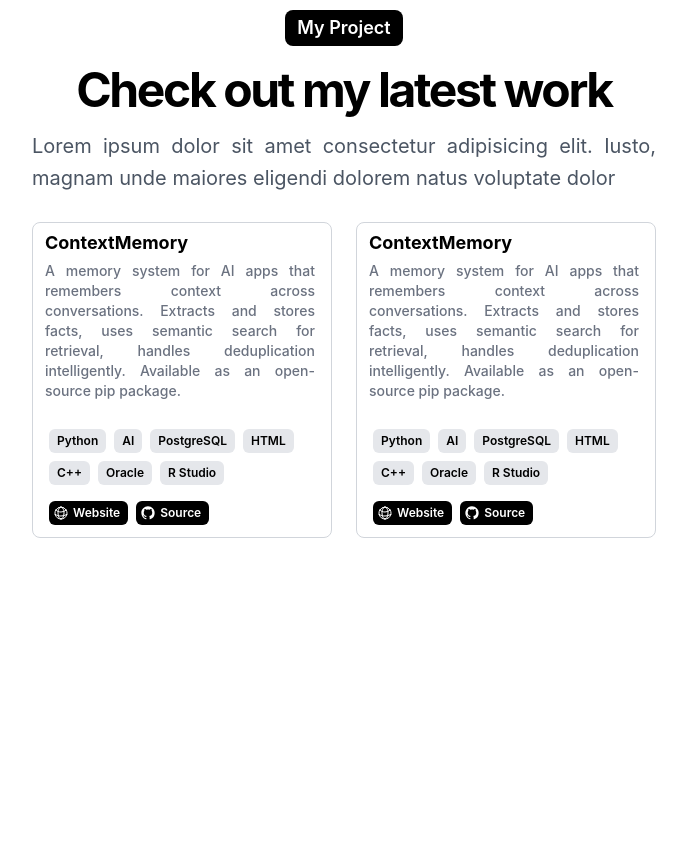
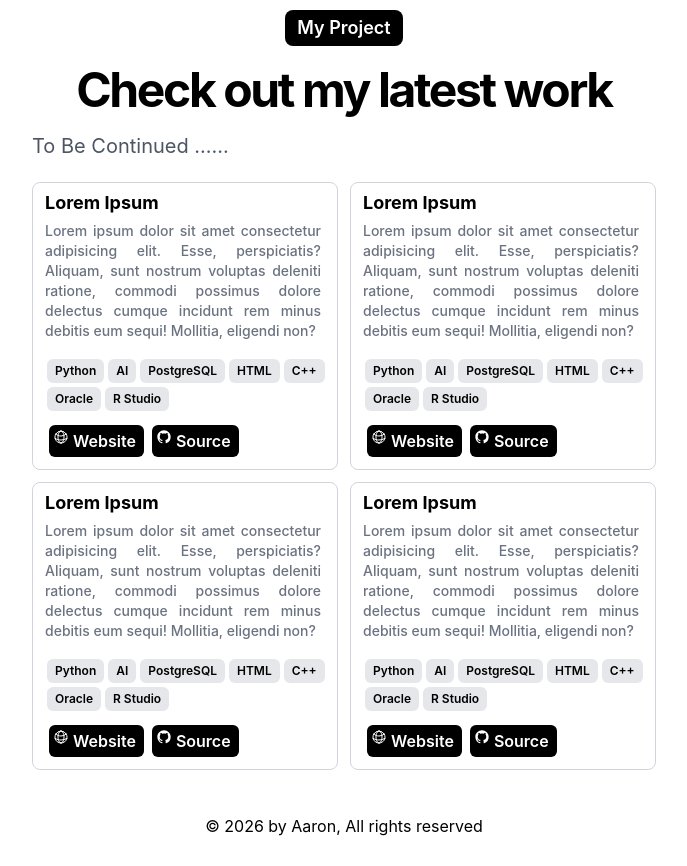
Before and after one commit to p4rtof/hell-nah, a React (Vite) app: page / in a window 1280 px wide. Shown: the part 1120-1986 px from the top of the page, without its empty margins (296-983 px from the left). Before the commit the page ends 1678 px from the top, so only its background shows below. Built offline with nearby package versions, Linux system fonts and the light colour scheme.

Commit message:
add academic

```diff
--- /dev/null
+++ b/src/components/Footer.jsx
@@ -0,0 +1,11 @@
+const Footer = () => {
+  return (
+    <footer>
+        <div className="text-center mt-3 mb-4 py-3">
+            © 2026 by Aaron, All rights reserved
+        </div>
+    </footer>
+  )
+}
+
+export default Footer
--- a/src/components/Project.jsx
+++ b/src/components/Project.jsx
@@ -3,30 +3,30 @@ const Project = () => {
         <main className="container mx-auto max-w-2xl px-6 py-5 text-center mt-10">
             <div className="items-center mx-auto w-fit rounded-lg text-lg font-semibold text-center py-1 px-3 bg-black text-white">My Project</div>
             <div className="text-3xl font-bold tracking-tighter md:text-5xl mt-3 md:mt-5">Check out my latest work</div>
-            <div className="mt-4 text-xl  text-gray-600 text-justify mb-7 leading-8">Lorem ipsum dolor sit amet consectetur adipisicing elit. Iusto, magnam unde maiores eligendi dolorem natus voluptate dolor </div>
+            <div className="mt-4 text-xl  text-gray-600 text-justify mb-5 leading-8 ">To Be Continued ...... </div>
 
-            <div className="card flex gap-6 ">
+            <div className="grid grid-cols-1 sm:grid-cols-2 gap-3 ">
                 {/* 1 */}
-                <div className="container text-left border border-gray-300 px-2 py-1 rounded-lg w-full md:w-1/2 pl-3">
-                    <div className="font-bold text-lg mb-1 mt-0.5">ContextMemory</div>
-                    <div className="font-sans text-pretty text-sm text-gray-500 leading-5 mb-6 font-medium text-justify mr-2">A memory system for AI apps that remembers context across conversations. Extracts and stores facts, uses semantic search for retrieval, handles deduplication intelligently. Available as an open-source pip package.</div>
+                <div className="container text-left border border-gray-300 px-2 py-1 rounded-lg w-full md:w-full pl-3">
+                    <div className="font-bold text-lg mb-1 mt-0.5">Lorem Ipsum</div>
+                    <div className="font-sans text-pretty text-sm text-gray-500 leading-5 mb-4 font-medium text-justify mr-2">Lorem ipsum dolor sit amet consectetur adipisicing elit. Esse, perspiciatis? Aliquam, sunt nostrum voluptas deleniti ratione, commodi possimus dolore delectus cumque incidunt rem minus debitis eum sequi! Mollitia, eligendi non?</div>
 
                     <div className="container flex flex-wrap">
-                        <div className="bg-gray-200 px-2 py-1 rounded-md m-1 font-semibold text-xs">Python</div>
-                        <div className="bg-gray-200 px-2 py-1 rounded-md m-1 font-semibold text-xs">AI</div>
-                        <div className="bg-gray-200 px-2 py-1 rounded-md m-1 font-semibold text-xs">PostgreSQL</div>
-                        <div className="bg-gray-200 px-2 py-1 rounded-md m-1 font-semibold text-xs">HTML</div>
-                        <div className="bg-gray-200 px-2 py-1 rounded-md m-1 font-semibold text-xs">C++</div>
-                        <div className="bg-gray-200 px-2 py-1 rounded-md m-1 font-semibold text-xs">Oracle</div>
-                        <div className="bg-gray-200 px-2 py-1 rounded-md m-1 font-semibold text-xs">R Studio</div>
+                        <div className="bg-gray-200 px-2 py-1 rounded-md m-0.5 font-semibold text-xs cursor-pointer">Python</div>
+                        <div className="bg-gray-200 px-2 py-1 rounded-md m-0.5 font-semibold text-xs cursor-pointer">AI</div>
+                        <div className="bg-gray-200 px-2 py-1 rounded-md m-0.5 font-semibold text-xs cursor-pointer">PostgreSQL</div>
+                        <div className="bg-gray-200 px-2 py-1 rounded-md m-0.5 font-semibold text-xs cursor-pointer">HTML</div>
+                        <div className="bg-gray-200 px-2 py-1 rounded-md m-0.5 font-semibold text-xs cursor-pointer">C++</div>
+                        <div className="bg-gray-200 px-2 py-1 rounded-md m-0.5 font-semibold text-xs cursor-pointer">Oracle</div>
+                        <div className="bg-gray-200 px-2 py-1 rounded-md m-0.5 font-semibold text-xs cursor-pointer">R Studio</div>
                     </div>
 
                     <div className="container flex mt-2 mb-1">
 
-                        <div className="bg-black text-white px-1 pr-2 py-1 rounded-md m-1 font-semibold text-xs flex"><svg xmlns="http://www.w3.org/2000/svg" fill="none" viewBox="0 0 24 24" strokeWidth={1.5} stroke="currentColor" className="size-4 mr-1 ">
+                        <div className="bg-black text-white px-1 pr-2 py-1 rounded-md m-1 font-semibold cursor-pointertext-xs flex"><svg xmlns="http://www.w3.org/2000/svg" fill="none" viewBox="0 0 24 24" strokeWidth={1.5} stroke="currentColor" className="size-4 mr-1 ">
                             <path strokeLinecap="round" strokeLinejoin="round" d="M12 21a9.004 9.004 0 0 0 8.716-6.747M12 21a9.004 9.004 0 0 1-8.716-6.747M12 21c2.485 0 4.5-4.03 4.5-9S14.485 3 12 3m0 18c-2.485 0-4.5-4.03-4.5-9S9.515 3 12 3m0 0a8.997 8.997 0 0 1 7.843 4.582M12 3a8.997 8.997 0 0 0-7.843 4.582m15.686 0A11.953 11.953 0 0 1 12 10.5c-2.998 0-5.74-1.1-7.843-2.918m15.686 0A8.959 8.959 0 0 1 21 12c0 .778-.099 1.533-.284 2.253m0 0A17.919 17.919 0 0 1 12 16.5c-3.162 0-6.133-.815-8.716-2.247m0 0A9.015 9.015 0 0 1 3 12c0-1.605.42-3.113 1.157-4.418" />
                         </svg>Website </div>
-                        <div className="bg-black text-white px-1 pr-2 py-1 rounded-md m-1 font-semibold text-xs"><a href="https://github.com/username-kamu" target="_blank" className="text-white gap-1 transition flex">
+                        <div className="bg-black text-white px-1 pr-2 py-1 rounded-md m-1 font-semibold cursor-pointertext-xs"><a href="https://github.com/username-kamu" target="_blank" className="text-white gap-1 transition flex">
                             <svg xmlns="http://www.w3.org/2000/svg" viewBox="0 0 24 24" fill="white" className="w-4 h-4">
                                 <path fillRule="evenodd" d="M12 2C6.477 2 2 6.484 2 12.017c0 4.425 2.865 8.18 6.839 9.504.5.092.682-.217.682-.483 0-.237-.008-.868-.013-1.703-2.782.605-3.369-1.343-3.369-1.343-.454-1.158-1.11-1.466-1.11-1.466-.908-.62.069-.608.069-.608 1.003.07 1.531 1.032 1.531 1.032.892 1.53 2.341 1.088 2.91.832.092-.647.35-1.088.636-1.338-2.22-.253-4.555-1.113-4.555-4.951 0-1.093.39-1.988 1.029-2.688-.103-.253-.446-1.272.098-2.65 0 0 .84-.27 2.75 1.026A9.564 9.564 0 0112 6.844c.85.004 1.705.115 2.504.337 1.909-1.296 2.747-1.027 2.747-1.027.546 1.379.202 2.398.1 2.651.64.7 1.028 1.595 1.028 2.688 0 3.848-2.339 4.695-4.566 4.943.359.309.678.92.678 1.855 0 1.338-.012 2.419-.012 2.747 0 .268.18.58.688.482A10.019 10.019 0 0022 12.017C22 6.484 17.522 2 12 2z" clipRule="evenodd" />
                             </svg> Source
@@ -34,26 +34,83 @@ const Project = () => {
                     </div>
                 </div>
 
-                <div className="container text-left border border-gray-300 px-2 py-1 rounded-lg w-full md:w-1/2 pl-3">
-                    <div className="font-bold text-lg mb-1 mt-0.5">ContextMemory</div>
-                    <div className="font-sans text-pretty text-sm text-gray-500 leading-5 mb-6 font-medium text-justify mr-2">A memory system for AI apps that remembers context across conversations. Extracts and stores facts, uses semantic search for retrieval, handles deduplication intelligently. Available as an open-source pip package.</div>
+                {/* 2 */}
+                <div className="container text-left border border-gray-300 px-2 py-1 rounded-lg w-full md:w-full pl-3">
+                    <div className="font-bold text-lg mb-1 mt-0.5">Lorem Ipsum</div>
+                    <div className="font-sans text-pretty text-sm text-gray-500 leading-5 mb-4 font-medium text-justify mr-2">Lorem ipsum dolor sit amet consectetur adipisicing elit. Esse, perspiciatis? Aliquam, sunt nostrum voluptas deleniti ratione, commodi possimus dolore delectus cumque incidunt rem minus debitis eum sequi! Mollitia, eligendi non?</div>
 
                     <div className="container flex flex-wrap">
-                        <div className="bg-gray-200 px-2 py-1 rounded-md m-1 font-semibold text-xs">Python</div>
-                        <div className="bg-gray-200 px-2 py-1 rounded-md m-1 font-semibold text-xs">AI</div>
-                        <div className="bg-gray-200 px-2 py-1 rounded-md m-1 font-semibold text-xs">PostgreSQL</div>
-                        <div className="bg-gray-200 px-2 py-1 rounded-md m-1 font-semibold text-xs">HTML</div>
-                        <div className="bg-gray-200 px-2 py-1 rounded-md m-1 font-semibold text-xs">C++</div>
-                        <div className="bg-gray-200 px-2 py-1 rounded-md m-1 font-semibold text-xs">Oracle</div>
-                        <div className="bg-gray-200 px-2 py-1 rounded-md m-1 font-semibold text-xs">R Studio</div>
+                        <div className="bg-gray-200 px-2 py-1 rounded-md m-0.5 font-semibold text-xs cursor-pointer">Python</div>
+                        <div className="bg-gray-200 px-2 py-1 rounded-md m-0.5 font-semibold text-xs cursor-pointer">AI</div>
+                        <div className="bg-gray-200 px-2 py-1 rounded-md m-0.5 font-semibold text-xs cursor-pointer">PostgreSQL</div>
+                        <div className="bg-gray-200 px-2 py-1 rounded-md m-0.5 font-semibold text-xs cursor-pointer">HTML</div>
+                        <div className="bg-gray-200 px-2 py-1 rounded-md m-0.5 font-semibold text-xs cursor-pointer">C++</div>
+                        <div className="bg-gray-200 px-2 py-1 rounded-md m-0.5 font-semibold text-xs cursor-pointer">Oracle</div>
+                        <div className="bg-gray-200 px-2 py-1 rounded-md m-0.5 font-semibold text-xs cursor-pointer">R Studio</div>
                     </div>
 
                     <div className="container flex mt-2 mb-1">
 
-                        <div className="bg-black text-white px-1 pr-2 py-1 rounded-md m-1 font-semibold text-xs flex"><svg xmlns="http://www.w3.org/2000/svg" fill="none" viewBox="0 0 24 24" strokeWidth={1.5} stroke="currentColor" className="size-4 mr-1 ">
+                        <div className="bg-black text-white px-1 pr-2 py-1 rounded-md m-1 font-semibold cursor-pointertext-xs flex"><svg xmlns="http://www.w3.org/2000/svg" fill="none" viewBox="0 0 24 24" strokeWidth={1.5} stroke="currentColor" className="size-4 mr-1 ">
                             <path strokeLinecap="round" strokeLinejoin="round" d="M12 21a9.004 9.004 0 0 0 8.716-6.747M12 21a9.004 9.004 0 0 1-8.716-6.747M12 21c2.485 0 4.5-4.03 4.5-9S14.485 3 12 3m0 18c-2.485 0-4.5-4.03-4.5-9S9.515 3 12 3m0 0a8.997 8.997 0 0 1 7.843 4.582M12 3a8.997 8.997 0 0 0-7.843 4.582m15.686 0A11.953 11.953 0 0 1 12 10.5c-2.998 0-5.74-1.1-7.843-2.918m15.686 0A8.959 8.959 0 0 1 21 12c0 .778-.099 1.533-.284 2.253m0 0A17.919 17.919 0 0 1 12 16.5c-3.162 0-6.133-.815-8.716-2.247m0 0A9.015 9.015 0 0 1 3 12c0-1.605.42-3.113 1.157-4.418" />
                         </svg>Website </div>
-                        <div className="bg-black text-white px-1 pr-2 py-1 rounded-md m-1 font-semibold text-xs"><a href="https://github.com/username-kamu" target="_blank" className="text-white gap-1 transition flex">
+                        <div className="bg-black text-white px-1 pr-2 py-1 rounded-md m-1 font-semibold cursor-pointertext-xs"><a href="https://github.com/username-kamu" target="_blank" className="text-white gap-1 transition flex">
+                            <svg xmlns="http://www.w3.org/2000/svg" viewBox="0 0 24 24" fill="white" className="w-4 h-4">
+                                <path fillRule="evenodd" d="M12 2C6.477 2 2 6.484 2 12.017c0 4.425 2.865 8.18 6.839 9.504.5.092.682-.217.682-.483 0-.237-.008-.868-.013-1.703-2.782.605-3.369-1.343-3.369-1.343-.454-1.158-1.11-1.466-1.11-1.466-.908-.62.069-.608.069-.608 1.003.07 1.531 1.032 1.531 1.032.892 1.53 2.341 1.088 2.91.832.092-.647.35-1.088.636-1.338-2.22-.253-4.555-1.113-4.555-4.951 0-1.093.39-1.988 1.029-2.688-.103-.253-.446-1.272.098-2.65 0 0 .84-.27 2.75 1.026A9.564 9.564 0 0112 6.844c.85.004 1.705.115 2.504.337 1.909-1.296 2.747-1.027 2.747-1.027.546 1.379.202 2.398.1 2.651.64.7 1.028 1.595 1.028 2.688 0 3.848-2.339 4.695-4.566 4.943.359.309.678.92.678 1.855 0 1.338-.012 2.419-.012 2.747 0 .268.18.58.688.482A10.019 10.019 0 0022 12.017C22 6.484 17.522 2 12 2z" clipRule="evenodd" />
+                            </svg> Source
+                        </a></div>
+                    </div>
+                </div>
+
+                {/* 3 */}
+                <div className="container text-left border border-gray-300 px-2 py-1 rounded-lg w-full md:w-full pl-3">
+                    <div className="font-bold text-lg mb-1 mt-0.5">Lorem Ipsum</div>
+                    <div className="font-sans text-pretty text-sm text-gray-500 leading-5 mb-4 font-medium text-justify mr-2">Lorem ipsum dolor sit amet consectetur adipisicing elit. Esse, perspiciatis? Aliquam, sunt nostrum voluptas deleniti ratione, commodi possimus dolore delectus cumque incidunt rem minus debitis eum sequi! Mollitia, eligendi non?</div>
+
+                    <div className="container flex flex-wrap">
+                        <div className="bg-gray-200 px-2 py-1 rounded-md m-0.5 font-semibold text-xs cursor-pointer">Python</div>
+                        <div className="bg-gray-200 px-2 py-1 rounded-md m-0.5 font-semibold text-xs cursor-pointer">AI</div>
+                        <div className="bg-gray-200 px-2 py-1 rounded-md m-0.5 font-semibold text-xs cursor-pointer">PostgreSQL</div>
+                        <div className="bg-gray-200 px-2 py-1 rounded-md m-0.5 font-semibold text-xs cursor-pointer">HTML</div>
+                        <div className="bg-gray-200 px-2 py-1 rounded-md m-0.5 font-semibold text-xs cursor-pointer">C++</div>
+                        <div className="bg-gray-200 px-2 py-1 rounded-md m-0.5 font-semibold text-xs cursor-pointer">Oracle</div>
+                        <div className="bg-gray-200 px-2 py-1 rounded-md m-0.5 font-semibold text-xs cursor-pointer">R Studio</div>
+                    </div>
+
+                    <div className="container flex mt-2 mb-1">
+
+                        <div className="bg-black text-white px-1 pr-2 py-1 rounded-md m-1 font-semibold cursor-pointertext-xs flex"><svg xmlns="http://www.w3.org/2000/svg" fill="none" viewBox="0 0 24 24" strokeWidth={1.5} stroke="currentColor" className="size-4 mr-1 ">
+                            <path strokeLinecap="round" strokeLinejoin="round" d="M12 21a9.004 9.004 0 0 0 8.716-6.747M12 21a9.004 9.004 0 0 1-8.716-6.747M12 21c2.485 0 4.5-4.03 4.5-9S14.485 3 12 3m0 18c-2.485 0-4.5-4.03-4.5-9S9.515 3 12 3m0 0a8.997 8.997 0 0 1 7.843 4.582M12 3a8.997 8.997 0 0 0-7.843 4.582m15.686 0A11.953 11.953 0 0 1 12 10.5c-2.998 0-5.74-1.1-7.843-2.918m15.686 0A8.959 8.959 0 0 1 21 12c0 .778-.099 1.533-.284 2.253m0 0A17.919 17.919 0 0 1 12 16.5c-3.162 0-6.133-.815-8.716-2.247m0 0A9.015 9.015 0 0 1 3 12c0-1.605.42-3.113 1.157-4.418" />
+                        </svg>Website </div>
+                        <div className="bg-black text-white px-1 pr-2 py-1 rounded-md m-1 font-semibold cursor-pointertext-xs"><a href="https://github.com/username-kamu" target="_blank" className="text-white gap-1 transition flex">
+                            <svg xmlns="http://www.w3.org/2000/svg" viewBox="0 0 24 24" fill="white" className="w-4 h-4">
+                                <path fillRule="evenodd" d="M12 2C6.477 2 2 6.484 2 12.017c0 4.425 2.865 8.18 6.839 9.504.5.092.682-.217.682-.483 0-.237-.008-.868-.013-1.703-2.782.605-3.369-1.343-3.369-1.343-.454-1.158-1.11-1.466-1.11-1.466-.908-.62.069-.608.069-.608 1.003.07 1.531 1.032 1.531 1.032.892 1.53 2.341 1.088 2.91.832.092-.647.35-1.088.636-1.338-2.22-.253-4.555-1.113-4.555-4.951 0-1.093.39-1.988 1.029-2.688-.103-.253-.446-1.272.098-2.65 0 0 .84-.27 2.75 1.026A9.564 9.564 0 0112 6.844c.85.004 1.705.115 2.504.337 1.909-1.296 2.747-1.027 2.747-1.027.546 1.379.202 2.398.1 2.651.64.7 1.028 1.595 1.028 2.688 0 3.848-2.339 4.695-4.566 4.943.359.309.678.92.678 1.855 0 1.338-.012 2.419-.012 2.747 0 .268.18.58.688.482A10.019 10.019 0 0022 12.017C22 6.484 17.522 2 12 2z" clipRule="evenodd" />
+                            </svg> Source
+                        </a></div>
+                    </div>
+                </div>
+
+                {/* 4 */}
+                <div className="container text-left border border-gray-300 px-2 py-1 rounded-lg w-full md:w-full pl-3">
+                    <div className="font-bold text-lg mb-1 mt-0.5">Lorem Ipsum</div>
+                    <div className="font-sans text-pretty text-sm text-gray-500 leading-5 mb-4 font-medium text-justify mr-2">Lorem ipsum dolor sit amet consectetur adipisicing elit. Esse, perspiciatis? Aliquam, sunt nostrum voluptas deleniti ratione, commodi possimus dolore delectus cumque incidunt rem minus debitis eum sequi! Mollitia, eligendi non?</div>
+
+                    <div className="container flex flex-wrap">
+                        <div className="bg-gray-200 px-2 py-1 rounded-md m-0.5 font-semibold text-xs cursor-pointer">Python</div>
+                        <div className="bg-gray-200 px-2 py-1 rounded-md m-0.5 font-semibold text-xs cursor-pointer">AI</div>
+                        <div className="bg-gray-200 px-2 py-1 rounded-md m-0.5 font-semibold text-xs cursor-pointer">PostgreSQL</div>
+                        <div className="bg-gray-200 px-2 py-1 rounded-md m-0.5 font-semibold text-xs cursor-pointer">HTML</div>
+                        <div className="bg-gray-200 px-2 py-1 rounded-md m-0.5 font-semibold text-xs cursor-pointer">C++</div>
+                        <div className="bg-gray-200 px-2 py-1 rounded-md m-0.5 font-semibold text-xs cursor-pointer">Oracle</div>
+                        <div className="bg-gray-200 px-2 py-1 rounded-md m-0.5 font-semibold text-xs cursor-pointer">R Studio</div>
+                    </div>
+
+                    <div className="container flex mt-2 mb-1">
+
+                        <div className="bg-black text-white px-1 pr-2 py-1 rounded-md m-1 font-semibold cursor-pointertext-xs flex"><svg xmlns="http://www.w3.org/2000/svg" fill="none" viewBox="0 0 24 24" strokeWidth={1.5} stroke="currentColor" className="size-4 mr-1 ">
+                            <path strokeLinecap="round" strokeLinejoin="round" d="M12 21a9.004 9.004 0 0 0 8.716-6.747M12 21a9.004 9.004 0 0 1-8.716-6.747M12 21c2.485 0 4.5-4.03 4.5-9S14.485 3 12 3m0 18c-2.485 0-4.5-4.03-4.5-9S9.515 3 12 3m0 0a8.997 8.997 0 0 1 7.843 4.582M12 3a8.997 8.997 0 0 0-7.843 4.582m15.686 0A11.953 11.953 0 0 1 12 10.5c-2.998 0-5.74-1.1-7.843-2.918m15.686 0A8.959 8.959 0 0 1 21 12c0 .778-.099 1.533-.284 2.253m0 0A17.919 17.919 0 0 1 12 16.5c-3.162 0-6.133-.815-8.716-2.247m0 0A9.015 9.015 0 0 1 3 12c0-1.605.42-3.113 1.157-4.418" />
+                        </svg>Website </div>
+                        <div className="bg-black text-white px-1 pr-2 py-1 rounded-md m-1 font-semibold cursor-pointertext-xs"><a href="https://github.com/username-kamu" target="_blank" className="text-white gap-1 transition flex">
                             <svg xmlns="http://www.w3.org/2000/svg" viewBox="0 0 24 24" fill="white" className="w-4 h-4">
                                 <path fillRule="evenodd" d="M12 2C6.477 2 2 6.484 2 12.017c0 4.425 2.865 8.18 6.839 9.504.5.092.682-.217.682-.483 0-.237-.008-.868-.013-1.703-2.782.605-3.369-1.343-3.369-1.343-.454-1.158-1.11-1.466-1.11-1.466-.908-.62.069-.608.069-.608 1.003.07 1.531 1.032 1.531 1.032.892 1.53 2.341 1.088 2.91.832.092-.647.35-1.088.636-1.338-2.22-.253-4.555-1.113-4.555-4.951 0-1.093.39-1.988 1.029-2.688-.103-.253-.446-1.272.098-2.65 0 0 .84-.27 2.75 1.026A9.564 9.564 0 0112 6.844c.85.004 1.705.115 2.504.337 1.909-1.296 2.747-1.027 2.747-1.027.546 1.379.202 2.398.1 2.651.64.7 1.028 1.595 1.028 2.688 0 3.848-2.339 4.695-4.566 4.943.359.309.678.92.678 1.855 0 1.338-.012 2.419-.012 2.747 0 .268.18.58.688.482A10.019 10.019 0 0022 12.017C22 6.484 17.522 2 12 2z" clipRule="evenodd" />
                             </svg> Source
--- a/src/main.jsx
+++ b/src/main.jsx
@@ -7,6 +7,7 @@ import OrganizationalExperiences from './components/OrganizationalExperiences.js
 import Skills from './components/Skills.jsx'
 import Project from './components/Project.jsx'
 import Academic from './components/Academic.jsx'
+import Footer from './components/Footer.jsx'
 
 createRoot(document.getElementById('root')).render(
   <StrictMode>
@@ -17,6 +18,7 @@ createRoot(document.getElementById('root')).render(
       <OrganizationalExperiences/>
       <Skills/>
       <Project/>
+      <Footer/>
     </div>
 
   </StrictMode>,
```
